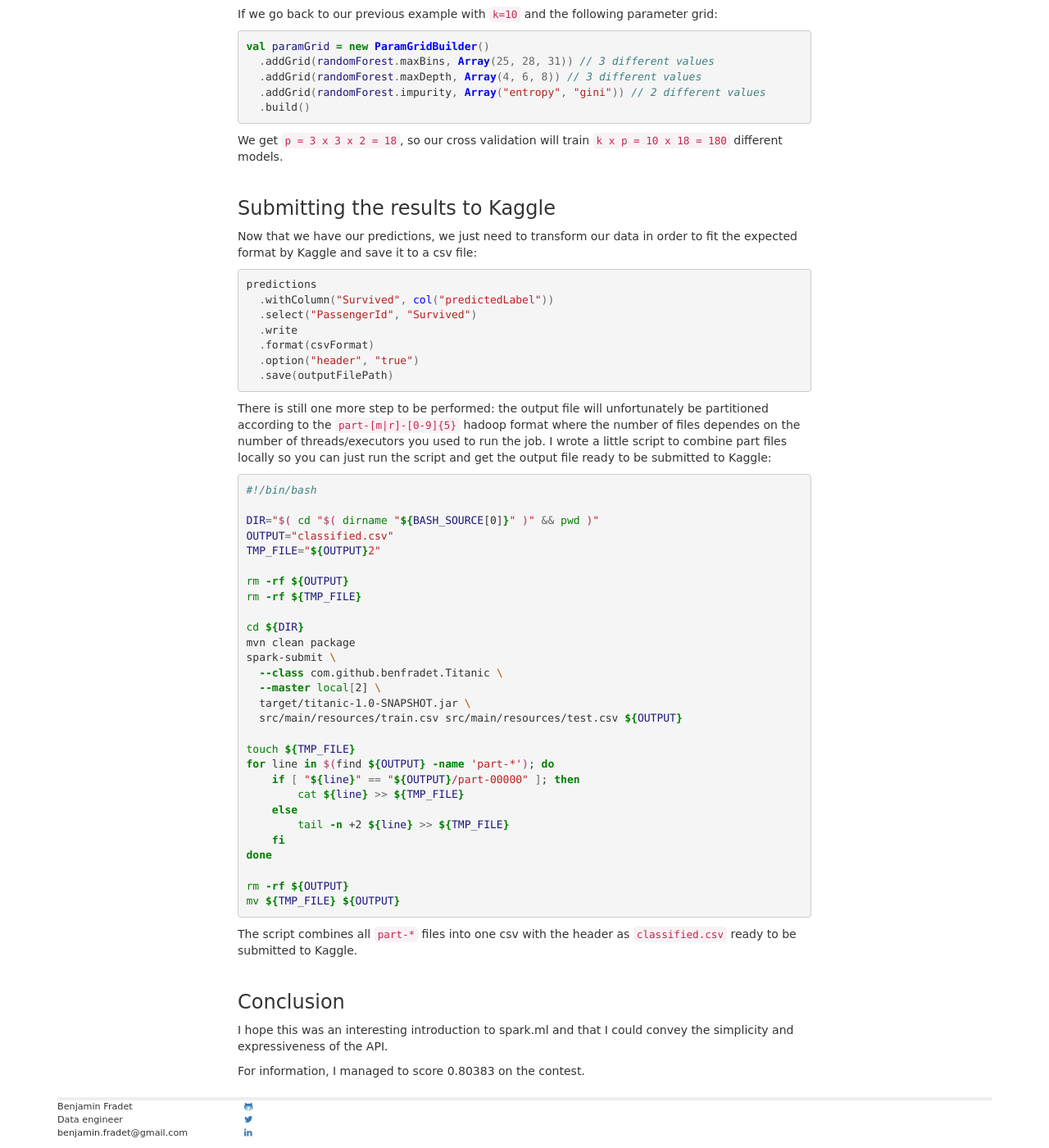
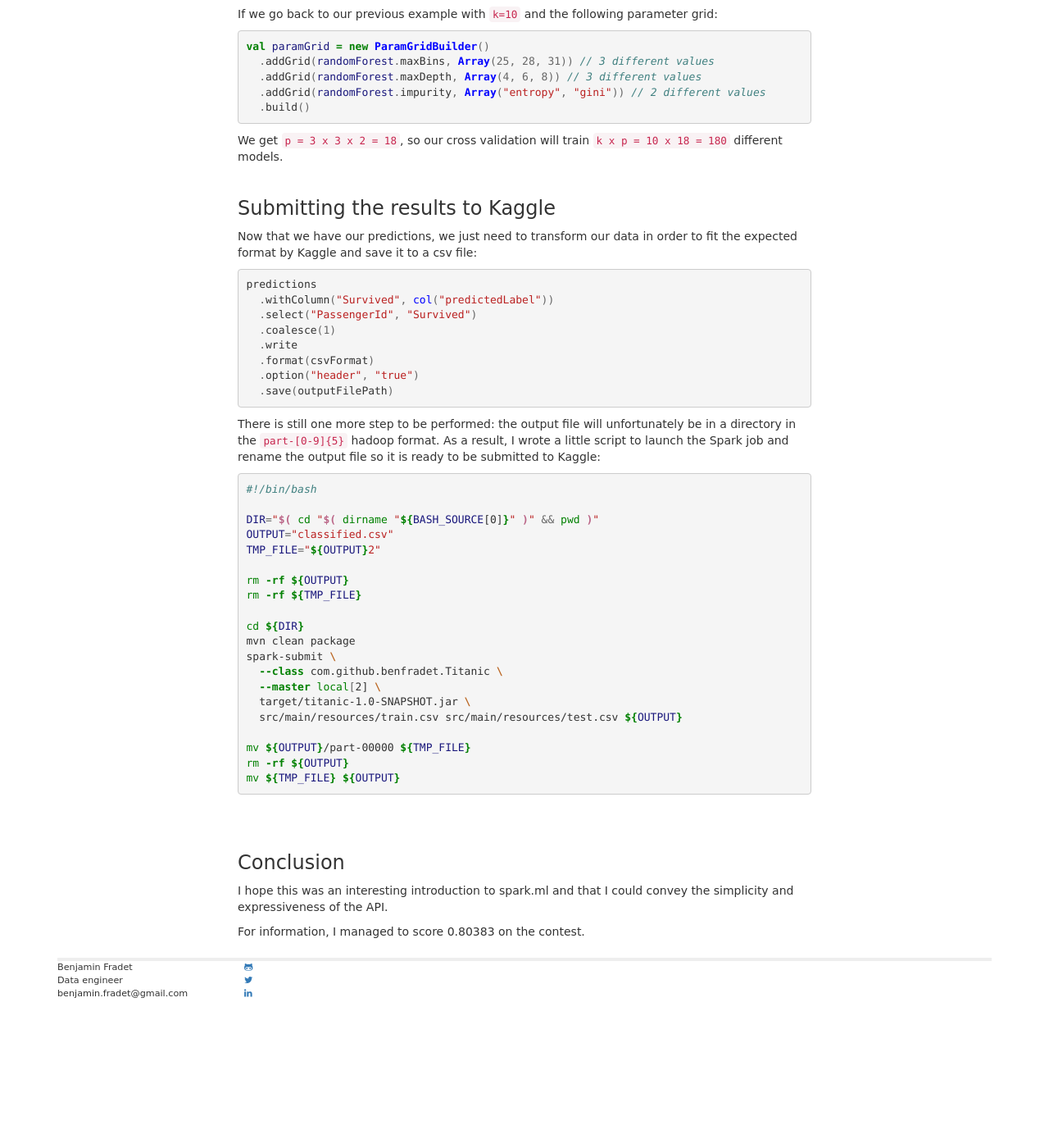
Before and after one commit to BenFradet/benfradet.github.io, a Jekyll site: the page built from _posts/2015-12-16-Exploring-spark.ml-with-the-Titanic-Kaggle-competition.md, in a window 1280 px wide and 1400 px high, scrolled down 7820 px. Shown: the whole window at 82% size. Built offline with Jekyll 4.4.1, drawn with Linux system fonts in a browser that asks for light colours; nearby versions of some CDN libraries; Markdown is read by kramdown in place of the engine named in the settings; comment, search, counter and statistics services are not loaded; after the commit the page ends 9050 px from its top, so only the background shows below that.

Commit message:
updated the post on the titanic kaggle competition with coalesce

```diff
--- a/_posts/2015-12-16-Exploring-spark.ml-with-the-Titanic-Kaggle-competition.md
+++ b/_posts/2015-12-16-Exploring-spark.ml-with-the-Titanic-Kaggle-competition.md
@@ -48,7 +48,7 @@ We'll be using the Titanic dataset taken from a
 if a passenger survived from a set of features such as the class the passenger
 was in, hers/his age or the fare the passenger paid to get on board.
 
-You can find the code for this post on [Github](https://github.com/BenFradet/kaggle).
+You can find the code for this post on [Github](https://github.com/BenFradet/spark-kaggle/tree/master/titanic).
 <br><br>
 
 ### Data exploration and data transformation
@@ -529,6 +529,7 @@ fit the expected format by Kaggle and save it to a csv file:
 predictions
   .withColumn("Survived", col("predictedLabel"))
   .select("PassengerId", "Survived")
+  .coalesce(1)
   .write
   .format(csvFormat)
   .option("header", "true")
@@ -536,10 +537,9 @@ predictions
 {% endhighlight %}
 
 There is still one more step to be performed: the output file will unfortunately
-be partitioned according to the `part-[m|r]-[0-9]{5}` hadoop format where the
-number of files dependes on the number of threads/executors you used to run the
-job. I wrote a little script to combine part files locally so you can just
-run the script and get the output file ready to be submitted to Kaggle:
+be in a directory in the `part-[0-9]{5}` hadoop format. As a result, I wrote a
+little script to launch the Spark job and rename the output file so it is ready
+to be submitted to Kaggle:
 
 {% highlight bash %}
 #!/bin/bash
@@ -559,21 +559,10 @@ spark-submit \
   target/titanic-1.0-SNAPSHOT.jar \
   src/main/resources/train.csv src/main/resources/test.csv ${OUTPUT}
 
-touch ${TMP_FILE}
-for line in $(find ${OUTPUT} -name 'part-*'); do
-    if [ "${line}" == "${OUTPUT}/part-00000" ]; then
-        cat ${line} >> ${TMP_FILE}
-    else
-        tail -n +2 ${line} >> ${TMP_FILE}
-    fi
-done
-
+mv ${OUTPUT}/part-00000 ${TMP_FILE}
 rm -rf ${OUTPUT}
 mv ${TMP_FILE} ${OUTPUT}
 {% endhighlight %}
-
-The script combines all `part-*` files into one csv with the header as
-`classified.csv` ready to be submitted to Kaggle.
 <br><br>
 
 ### Conclusion
```
